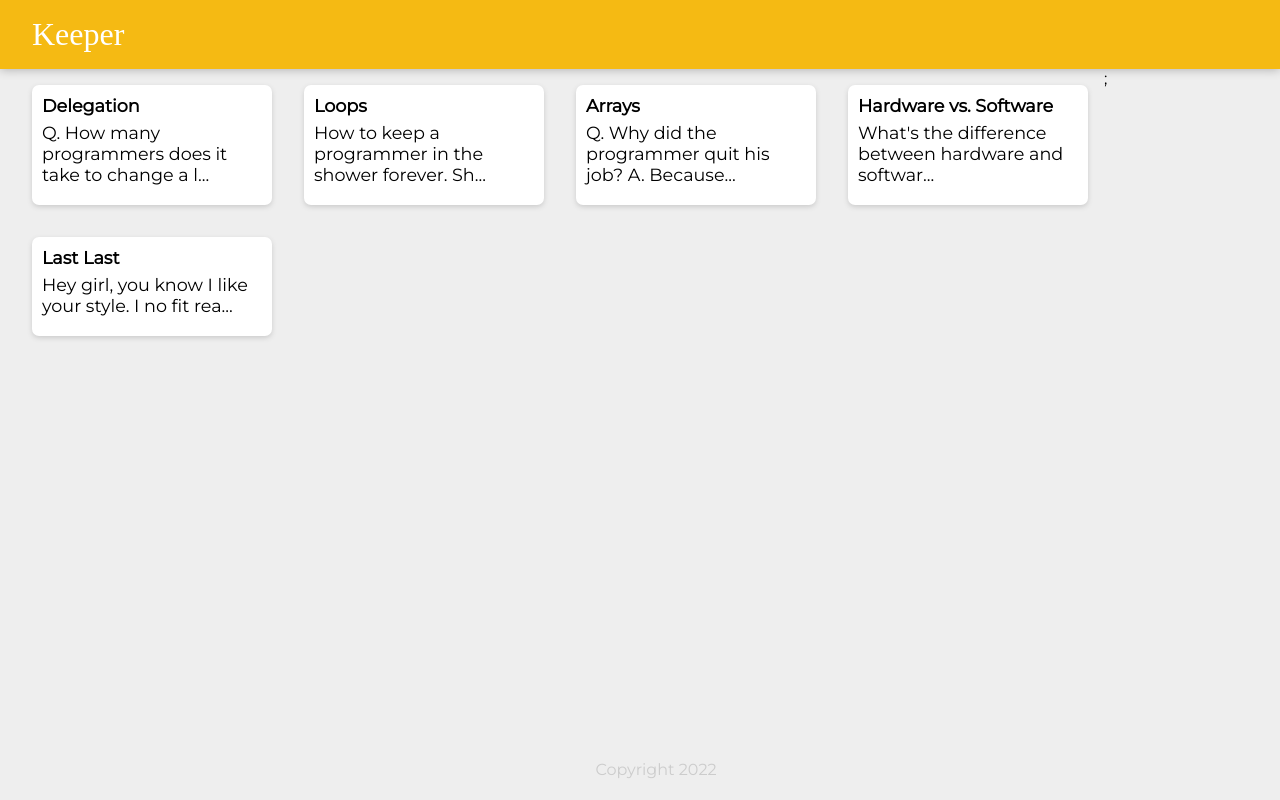
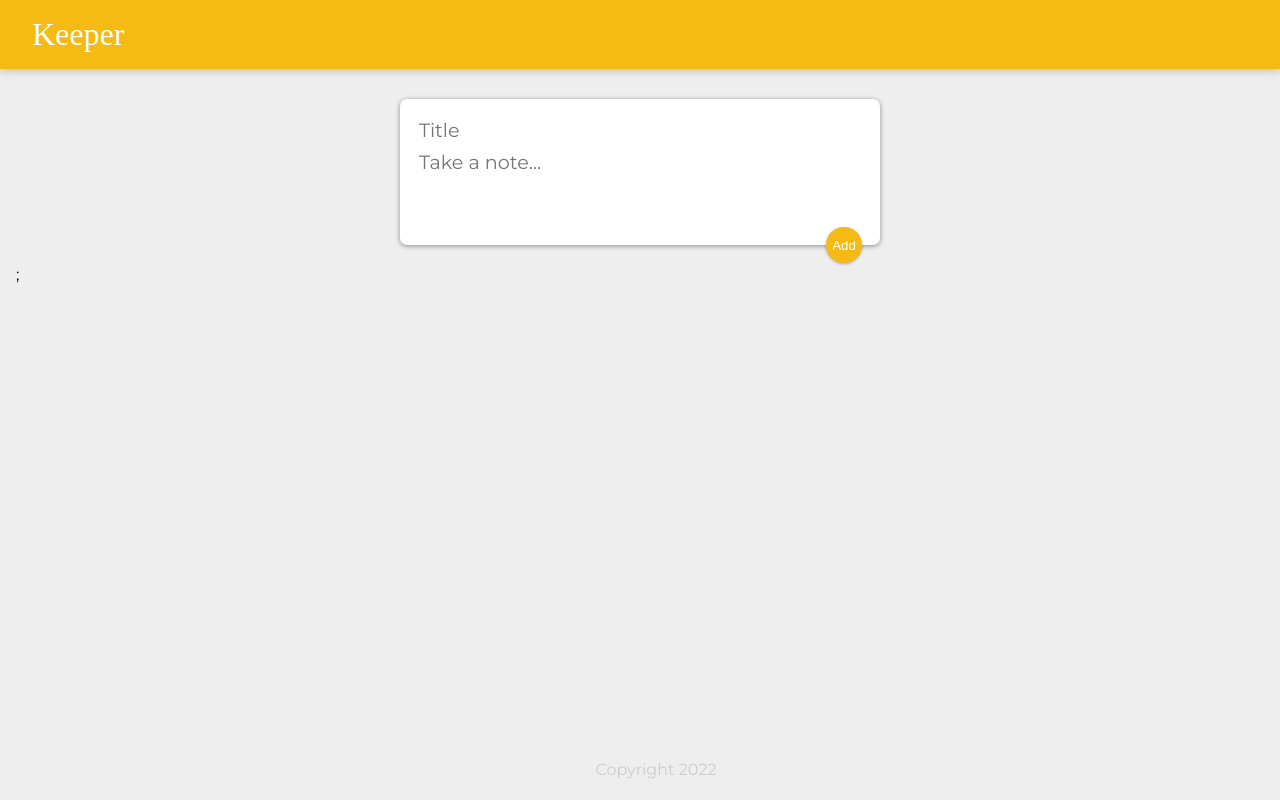
Before and after one commit to Uchechukwu10/keeper-app, a React (Create React App) app: page / in a window 1280 px wide. Built offline with nearby package versions, Linux system fonts and the light colour scheme; a web font is replaced by a local one.

Commit message:
feat: Added feature that allows user input questions

```diff
--- a/public/styles.css
+++ b/public/styles.css
@@ -54,3 +54,49 @@
   white-space: pre-wrap;
   word-wrap: break-word;
 }
+
+.note button {
+  position: relative;
+  float: right;
+  margin-right: 10px;
+  color: #f5ba13;
+  border: none;
+  width: 36px;
+  height: 36px;
+  cursor: pointer;
+  outline: none;
+}
+
+form {
+  position: relative;
+  width: 480px;
+  margin: 30px auto 20px auto;
+  background: #fff;
+  padding: 15px;
+  border-radius: 7px;
+  box-shadow: 0 1px 5px rgb(138, 137, 137);
+}
+form input,
+form textarea {
+  width: 100%;
+  border: none;
+  padding: 4px;
+  outline: none;
+  font-size: 1.2em;
+  font-family: inherit;
+  resize: none;
+}
+form button {
+  position: absolute;
+  right: 18px;
+  bottom: -18px;
+  background: #f5ba13;
+  color: #fff;
+  border: none;
+  border-radius: 50%;
+  width: 36px;
+  height: 36px;
+  box-shadow: 0 1px 3px rgba(0, 0, 0, 0.3);
+  cursor: pointer;
+  outline: none;
+}
--- a/src/components/App.jsx
+++ b/src/components/App.jsx
@@ -1,25 +1,36 @@
-import React from "react";
+import React, { useState } from "react";
 import Header from "./Header";
 import Footer from "./Footer";
 import Note from "./Note";
-import notes from "../notes";
+import CreateArea from "./CreateArea";
 
-function createNote(note) {
+
+function App() {
+  const [notes, setNotes] = useState([]);
+
+  function addNote(note) {
+    setNotes(prevValue => {
+      return [...prevValue, note]
+    })
+
+  }
+
+  function createNote(note, index) {
     return (
       <Note
-  key={note.key}
+      key={index}
       title={note.title}
       content={note.content.substring(0,50) + "..."}
       />
     )
     }
 
-function App() {
   return (
     <div>
       <Header />
+      <CreateArea addNote={addNote}/>
+      {notes.map(createNote)};
       <Footer />
-      {notes.map(createNote)};
     </div>
   );
 }
--- /dev/null
+++ b/src/components/CreateArea.jsx
@@ -0,0 +1,37 @@
+import React, { useState } from 'react'
+
+function CreateArea(props) {
+    const [note, setNote] = useState({
+        title: "",
+        content: ""
+    });
+
+    function handleChange(event) {
+        const {name, value} = event.target;
+        setNote(prevValue => {
+            return {
+                ...prevValue,
+                [name]: value
+            }
+        })
+    }
+
+    function submit(event) {
+        props.addNote(note);
+        setNote("");
+
+        event.preventDefault();
+    }
+
+    return (
+        <div>
+            <form>
+            <input onChange={handleChange} value={note.title} name="title" placeholder="Title" />
+            <textarea onChange={handleChange} value={note.content} name="content" placeholder="Take a note..." rows="3" />
+            <button onClick={submit}>Add</button>
+        </form>
+        </div>
+    )
+}
+
+export default CreateArea
--- a/src/components/Note.jsx
+++ b/src/components/Note.jsx
@@ -1,10 +1,12 @@
-import React from 'react'
+import React, { useState } from 'react'
 
 function Note(props) {
+
   return (
     <div className='note'>
       <h1>{props.title}</h1>
       <p>{props.content}</p>
+      <button>DELETE</button>
     </div>
   )
 }
--- a/src/index.js
+++ b/src/index.js
@@ -3,6 +3,3 @@
 import App from "./components/App";
 
 ReactDOM.render(<App />, document.getElementById("root"));
-
-//Challenge. Render all the notes inside notes.js as a seperate Note
-//component.
```
Lines whose indentation alone changed are shown as unchanged.
